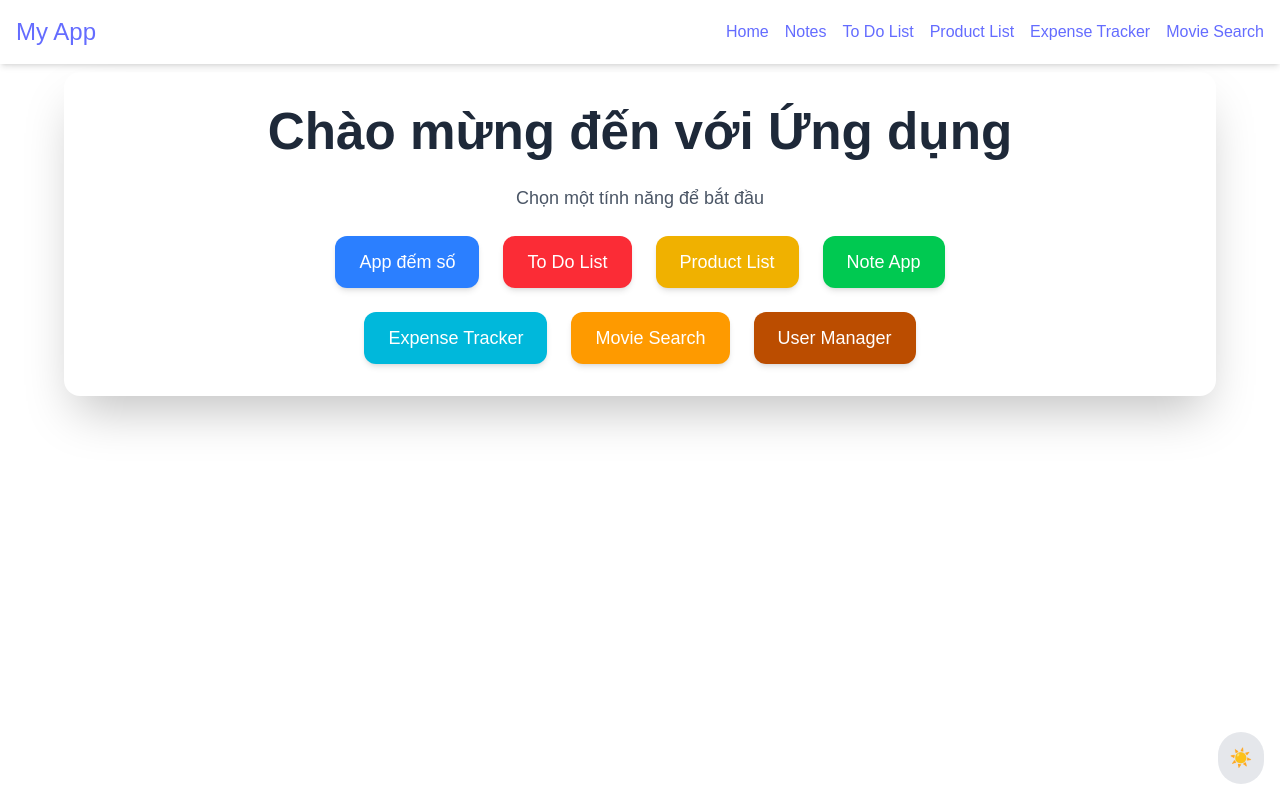
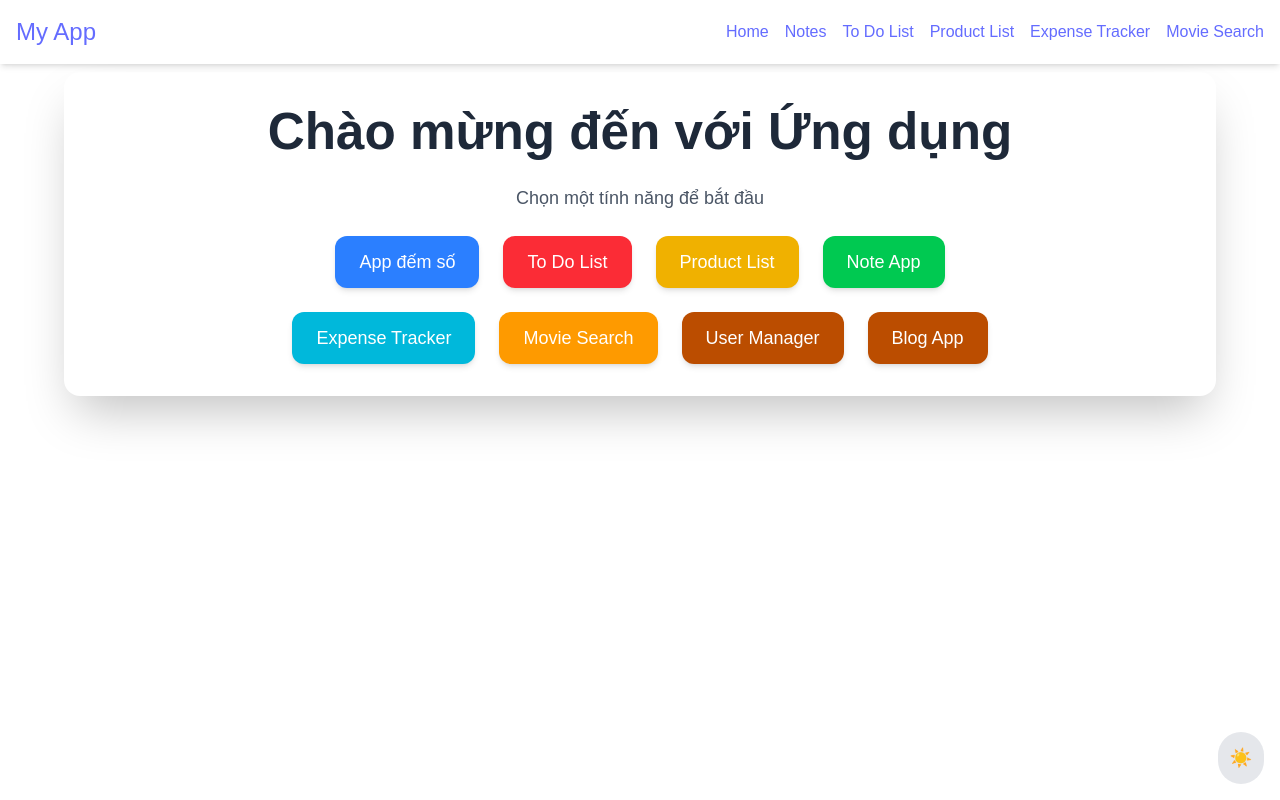
Before and after one commit to NBStorm/vue-project, a Vue app: page /home in a window 1280 px wide. Built offline with nearby package versions, Linux system fonts and the light colour scheme.

Commit message:
Update Home.vue

```diff
--- a/src/components/Home.vue
+++ b/src/components/Home.vue
@@ -57,6 +57,12 @@
       >
         User Manager
       </button>
+      <button
+        @click="$router.push('/blogApp')"
+        class="px-6 py-3 bg-amber-700 dark:bg-amber-800 text-white rounded-xl text-lg shadow-md hover:opacity-80 transition-opacity"
+      >
+        Blog App
+      </button>
     </div>
   </div>
 </template>
```
